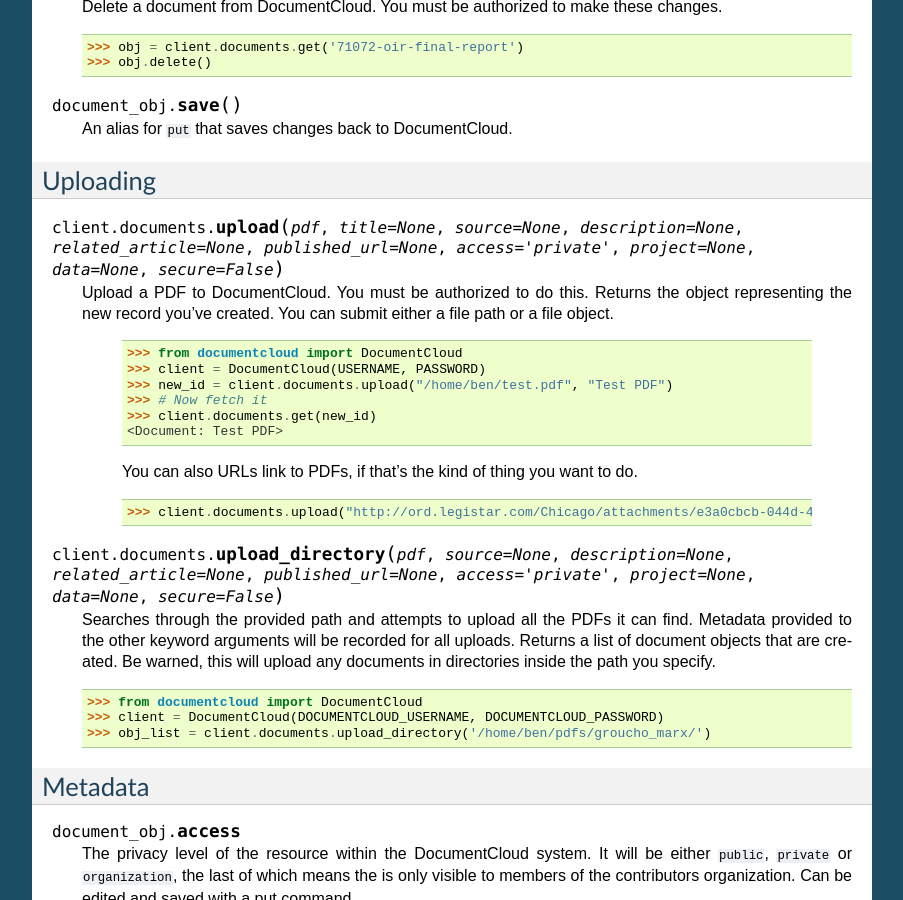
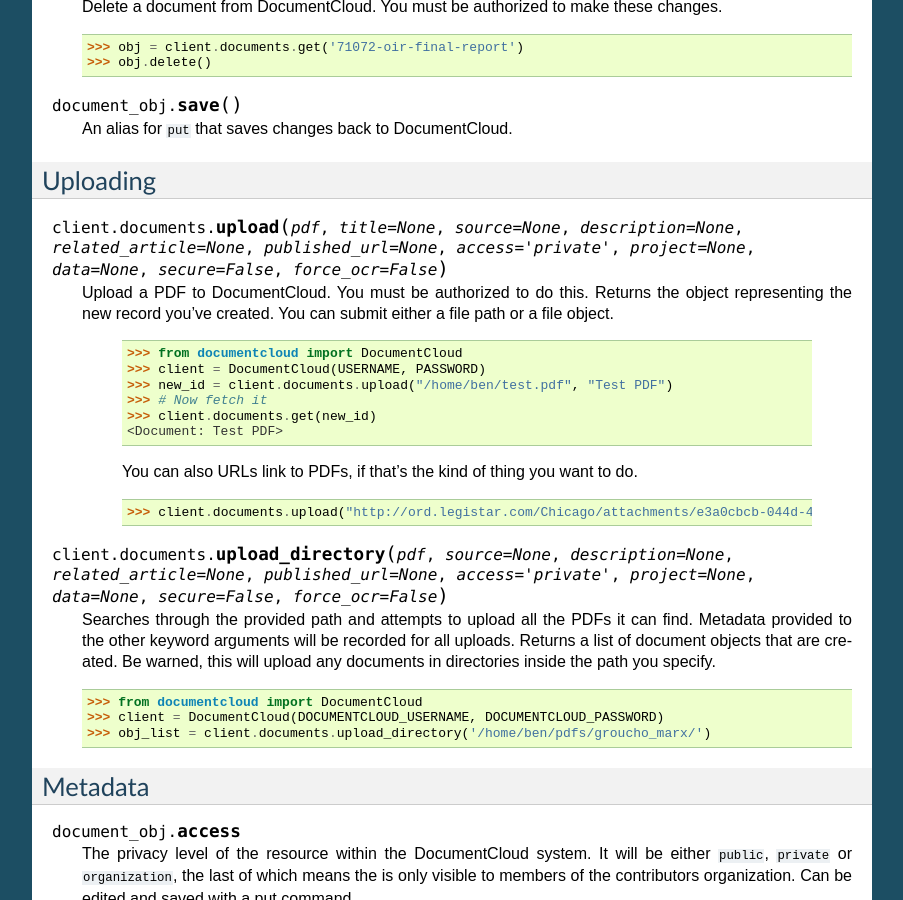
Before and after one commit to datadesk/python-documentcloud, a Sphinx documentation site: the page built from docs/documents.rst, in a window 1280 px wide and 900 px high, scrolled down 1315 px. Shown: the whole window, without its empty margins (198-1101 px from the left). Built offline with Sphinx 7.4.7, drawn with Linux system fonts in a browser that asks for light colours.

Commit message:
Add `force_ocr` parameter to documentation.

```diff
--- a/docs/documents.rst
+++ b/docs/documents.rst
@@ -81,7 +81,7 @@
 Uploading
 ---------
 
-.. function:: client.documents.upload(pdf, title=None, source=None, description=None, related_article=None, published_url=None, access='private', project=None, data=None, secure=False)
+.. function:: client.documents.upload(pdf, title=None, source=None, description=None, related_article=None, published_url=None, access='private', project=None, data=None, secure=False, force_ocr=False)
 
    Upload a PDF to DocumentCloud. You must be authorized to do this. Returns the object representing the new record you've created. You can submit either a file path or a file object.
 
@@ -96,7 +96,7 @@
 
         >>> client.documents.upload("http://ord.legistar.com/Chicago/attachments/e3a0cbcb-044d-4ec3-9848-23c5692b1943.pdf")
 
-.. function:: client.documents.upload_directory(pdf, source=None, description=None, related_article=None, published_url=None, access='private', project=None, data=None, secure=False)
+.. function:: client.documents.upload_directory(pdf, source=None, description=None, related_article=None, published_url=None, access='private', project=None, data=None, secure=False, force_ocr=False)
 
    Searches through the provided path and attempts to upload all the PDFs it can find. Metadata provided to the other keyword arguments will be recorded for all uploads. Returns a list of document objects that are created. Be warned, this will upload any documents in directories inside the path you specify.
 
```
